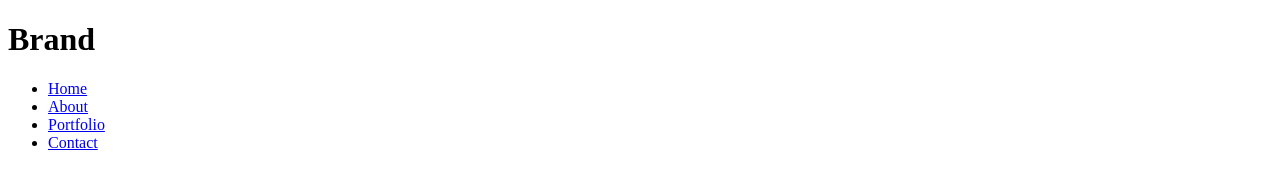
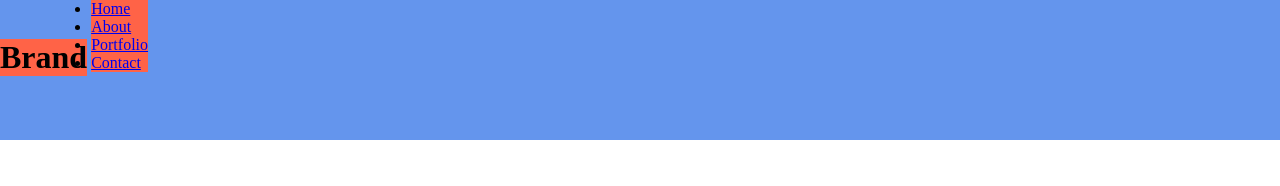
Before and after one commit to Stani80Slaw/frontendTemp, a plain HTML site: page index.html in a window 1280 px wide. Drawn offline with Linux system fonts and the light colour scheme.

Commit message:
basic css added

```diff
--- a/css/style.css
+++ b/css/style.css
@@ -0,0 +1,20 @@
+* {
+    margin: 0;
+    padding: 0;
+}
+
+header {
+    min-height: 140px;
+
+    background-color: cornflowerblue;
+}
+
+#brand-name {
+    display: inline-block;
+    background-color: tomato;
+}
+
+#navigation {
+    display: inline-block;
+    background-color: tomato;
+}
--- a/index.html
+++ b/index.html
@@ -9,8 +9,8 @@
 </head>
 <body>
     <header>
-        <h1>Brand</h1>
-        <ul>
+        <h1 id="brand-name">Brand</h1>
+        <ul id="navigation">
             <li><a href="#">Home</a></li>
             <li><a href="#">About</a></li>
             <li><a href="#">Portfolio</a></li>
```
